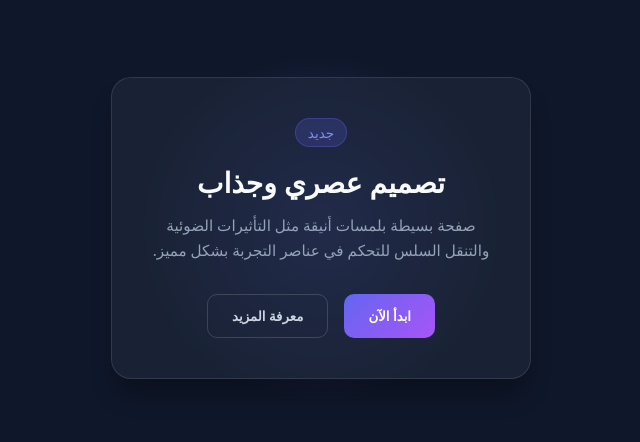
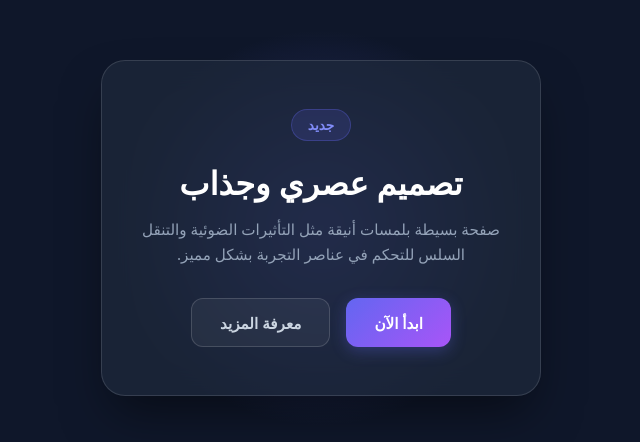
Before and after one commit to Peter-Alsaleh/Simple-web, a website: page public/index.html in a window 1280 px wide. Shown: the part 172-614 px from the top of the page, without its empty margins (319-959 px from the left). Drawn offline with Linux system fonts and the light colour scheme.

Commit message:
Update index.html

```diff
--- a/public/index.html
+++ b/public/index.html
@@ -3,8 +3,120 @@
 <head>
   <meta charset="UTF-8">
   <meta name="viewport" content="width=device-width, initial-scale=1.0">
-  <title>واجهة حديثة</title>
-  <link rel="stylesheet" href="style.css">
+  <title>تصميم عصري</title>
+  <style>
+    * {
+      box-sizing: border-box;
+      margin: 0;
+      padding: 0;
+      font-family: system-ui, -apple-system, BlinkMacSystemFont, 'Segoe UI', Roboto, sans-serif;
+    }
+
+    body {
+      min-height: 100vh;
+      display: flex;
+      justify-content: center;
+      align-items: center;
+      background-color: #0f172a;
+      color: #f8fafc;
+      overflow: hidden;
+      position: relative;
+    }
+
+    /* خلفية متوهجة */
+    .background-glow {
+      position: absolute;
+      width: 400px;
+      height: 400px;
+      background: radial-gradient(circle, rgba(99, 102, 241, 0.4) 0%, rgba(168, 85, 247, 0) 70%);
+      top: 50%;
+      left: 50%;
+      transform: translate(-50%, -50%);
+      z-index: 0;
+    }
+
+    /* بطاقة المحتوى الزجاجية */
+    .card {
+      position: relative;
+      z-index: 1;
+      background: rgba(30, 41, 59, 0.75);
+      backdrop-filter: blur(16px);
+      -webkit-backdrop-filter: blur(16px);
+      border: 1px solid rgba(255, 255, 255, 0.125);
+      padding: 3rem 2.5rem;
+      border-radius: 24px;
+      max-width: 440px;
+      width: 90%;
+      box-shadow: 0 25px 50px -12px rgba(0, 0, 0, 0.5);
+      text-align: center;
+    }
+
+    .badge {
+      display: inline-block;
+      background: rgba(99, 102, 241, 0.15);
+      color: #818cf8;
+      border: 1px solid rgba(99, 102, 241, 0.3);
+      font-size: 0.85rem;
+      font-weight: 600;
+      padding: 0.35rem 1rem;
+      border-radius: 999px;
+      margin-bottom: 1.25rem;
+    }
+
+    h1 {
+      font-size: 2rem;
+      margin-bottom: 0.85rem;
+      font-weight: 700;
+      color: #ffffff;
+    }
+
+    p {
+      color: #94a3b8;
+      font-size: 0.95rem;
+      line-height: 1.6;
+      margin-bottom: 2rem;
+    }
+
+    /* الأزرار */
+    .actions {
+      display: flex;
+      gap: 1rem;
+      justify-content: center;
+    }
+
+    .btn {
+      padding: 0.85rem 1.75rem;
+      border-radius: 12px;
+      font-weight: 600;
+      font-size: 0.95rem;
+      cursor: pointer;
+      transition: all 0.25s ease;
+      border: none;
+    }
+
+    .btn.primary {
+      background: linear-gradient(135deg, #6366f1, #a855f7);
+      color: #fff;
+      box-shadow: 0 4px 15px rgba(99, 102, 241, 0.3);
+    }
+
+    .btn.primary:hover {
+      opacity: 0.95;
+      transform: translateY(-2px);
+      box-shadow: 0 6px 20px rgba(99, 102, 241, 0.4);
+    }
+
+    .btn.secondary {
+      background: rgba(255, 255, 255, 0.05);
+      color: #cbd5e1;
+      border: 1px solid rgba(255, 255, 255, 0.15);
+    }
+
+    .btn.secondary:hover {
+      background: rgba(255, 255, 255, 0.1);
+      color: #fff;
+    }
+  </style>
 </head>
 <body>
   <div class="background-glow"></div>
```
